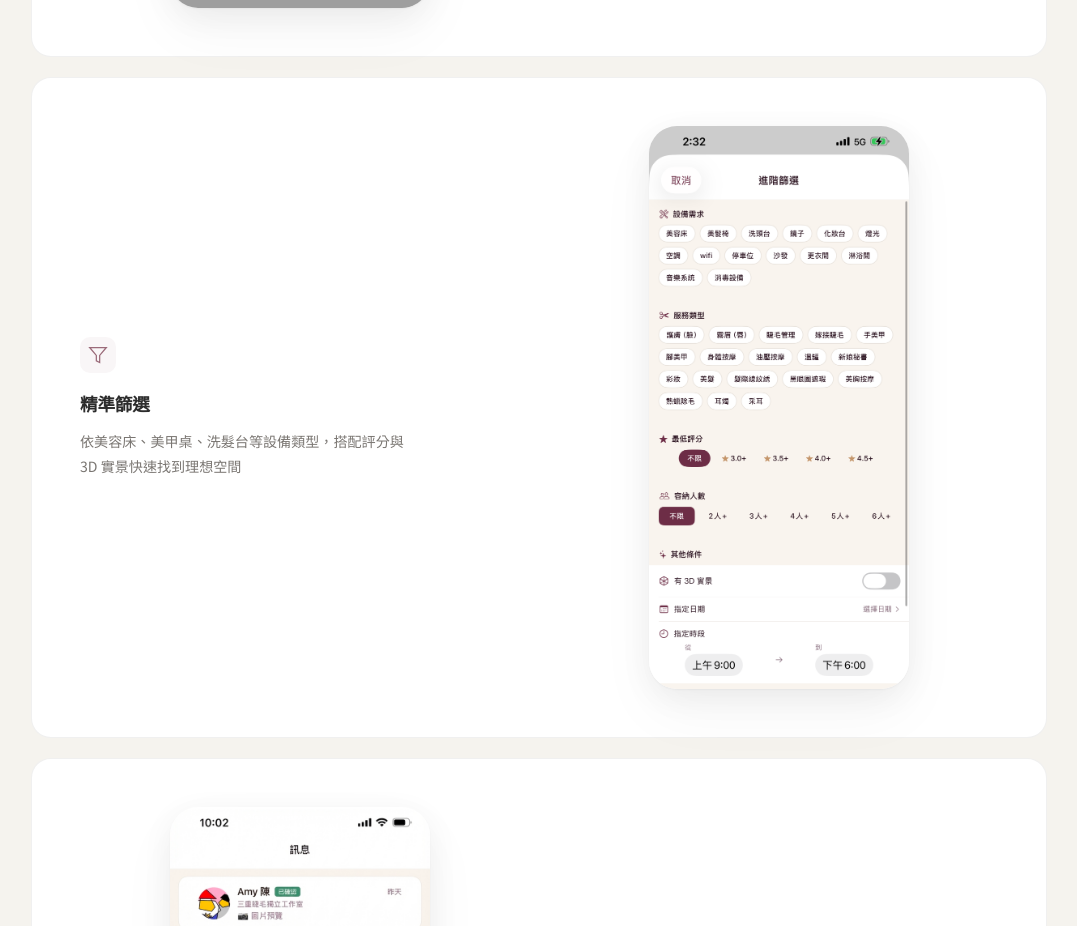
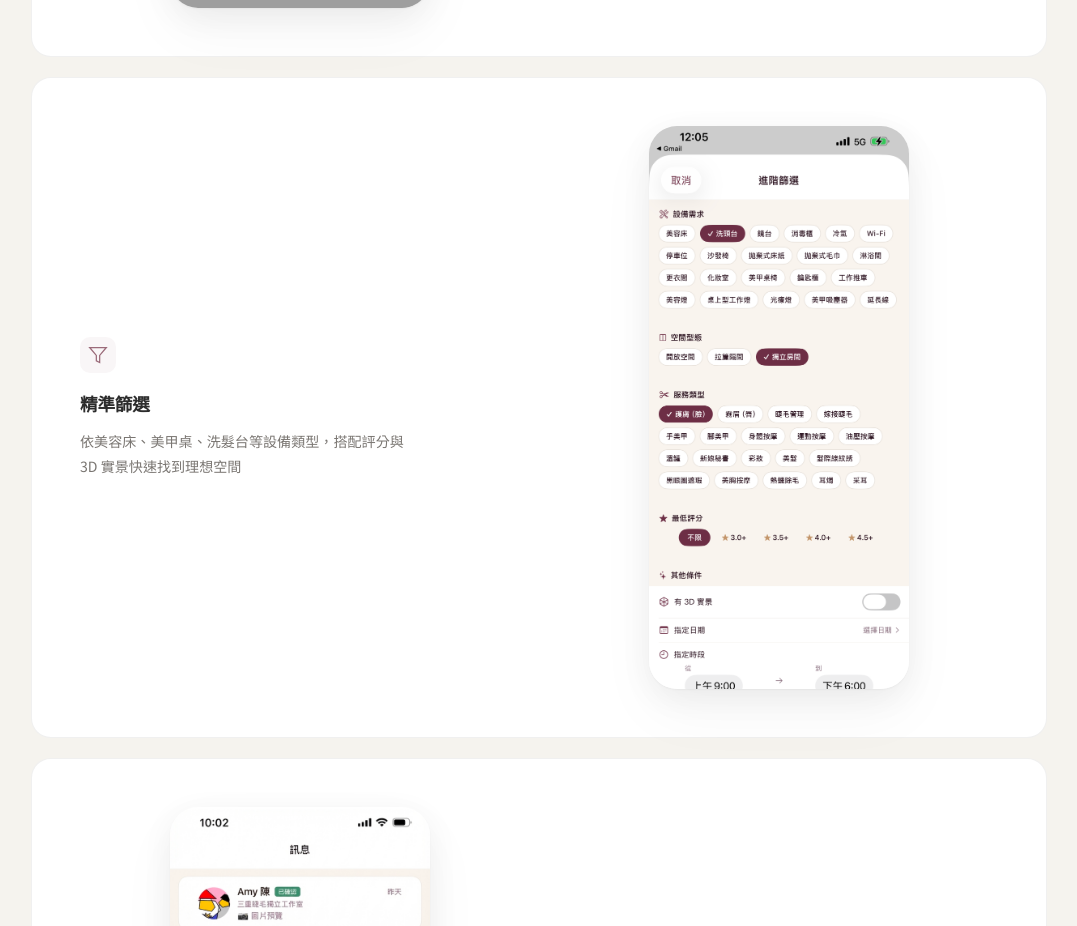
Before and after one commit to jasperbug/solobeaute_web, a React (Vite) app: page / in a window 1280 px wide. Shown: the part 2380-3306 px from the top of the page, without its empty margins (101-1178 px from the left). Built offline with nearby package versions, Linux system fonts and the light colour scheme; no server answers; grey boxes are pictures that could not be loaded.

Commit message:
feat: 更新篩選面板截圖為新版進階篩選
- 替換舊篩選截圖（IMG_2380）為新版進階篩選頁面
- 新截圖包含完整設備需求、空間型態、服務類型、評分篩選

Co-Authored-By: Claude Opus 4.6 (1M context) <noreply@anthropic.com>

```diff
--- a/src/App.jsx
+++ b/src/App.jsx
@@ -25,7 +25,7 @@ function Reveal({ children, delay = 0, className = '' }) {
 const shots = {
   map: '/images/app-screenshots/map_fixed.PNG',
   list: '/images/app-screenshots/list.PNG',
-  filter: '/images/app-screenshots/IMG_2380.PNG',
+  filter: '/images/app-screenshots/filter.PNG',
   chat: '/images/app-screenshots/IMG_2490_fixed.PNG',
   dashboard: '/images/app-screenshots/IMG_2482.PNG',
   bookingList: '/images/app-screenshots/IMG_2485.PNG',
```
Also changed, not shown: public/images/app-screenshots/filter.PNG (added), screenshot/截圖 2026-03-19 凌晨12.05.45.png (added).
